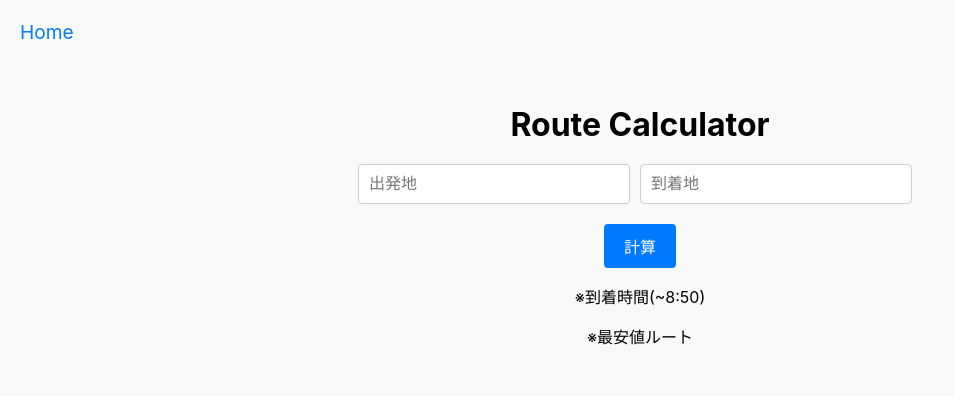
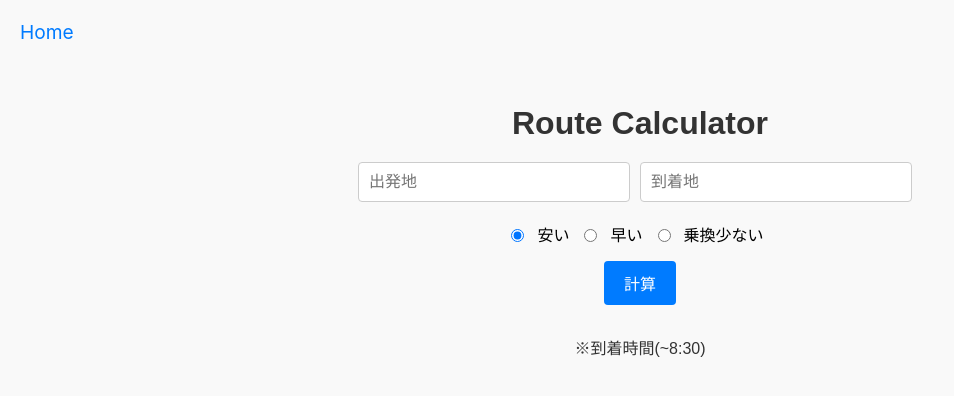
Before and after one commit to Yuta-Do/SearchRequest-Nuxt.js-, a Nuxt app: page /route in a window 1280 px wide. Shown: the top 396 px of the page, without its empty margins (0-954 px from the left). Built offline with nearby package versions, Linux system fonts and the light colour scheme.

Commit message:
routecalc

```diff
--- a/pages/route.vue
+++ b/pages/route.vue
@@ -9,24 +9,55 @@ definePageMeta({
 const origin = ref<string>('');
 const destination = ref<string>('');
 
-const routeInfo = ref<any>(null);
+const routeInfo = ref<any>({
+    duration: '',
+    fare: '',
+    pass: ''
+});
+
+const now = new Date();
+const year = now.getFullYear();
+const month = String(now.getMonth() + 1).padStart(2, '0');
+const day = String(now.getDate()).padStart(2, '0');
+
 const isLoading = ref(false);
+const ticketType = ref<string>('oneWay');
+const searchSelector = ref<string>('1');
+const errorMessage = ref<string>('');
 
 const { $axios } = useNuxtApp();
 
-const routeSearch = async (origin?: string, destination?: string) => {
+const routeSearch = async (origin?: string, destination?: string, searchSelector?: string) => {
     try {
         isLoading.value = true;
-        const response = await $axios.get(`/api2/route?origin=${origin}&destination=${destination}`);
+        errorMessage.value = '';
+        const response = await $axios.get(`/api2/route?origin=${origin}&destination=${destination}&s=${searchSelector}`);
         routeInfo.value = response.data;
-        routeInfo.value.duration = routeInfo.value.duration.replace(/着/, "着\n");
-        routeInfo.value.fare = routeInfo.value.fare.replace(/優先/, "料金");
-        routeInfo.value.pass = routeInfo.value.pass.replace(/定期券 通勤/, "定期代");
+
+        if(routeInfo.value.duration && routeInfo.value.fare){
+            routeInfo.value.duration = cutDuration(routeInfo.value.duration);
+            routeInfo.value.fare = yenToNumber(routeInfo.value.fare);
+            routeInfo.value.pass = routeInfo.value.pass ? yenToNumber(routeInfo.value.pass) : '';
+        }else{
+            errorMessage.value = 'データが見つかりませんでした。';
+        }
+
+        console.log(routeInfo.value);
         isLoading.value = false;
     } catch (error) {
         console.error('Error fetching route info:', error);
+        errorMessage.value = 'データの取得中にエラーが発生しました。'
+        isLoading.value = false;
     }
 };
+
+const yenToNumber = (number: string) => {
+    return parseInt(((number.match(/\d{1,3}(,\d{3})*円/) || [''])[0].replace(/,/g,'')).replace(/円/,''));
+};
+
+const cutDuration = (duration: string) => {
+    return (duration.match(/着\d+分|着\d+時間\d+分/) || [''])[0].replace(/着/, '');
+}
 
 </script>
 
@@ -34,18 +65,41 @@ const routeSearch = async (origin?: string, destination?: string) => {
     <div class="container">
         <h1>Route Calculator</h1>
         <div class="inputs">
-            <input v-model="origin" type="text" placeholder="出発地" class="input-field smaller-input" @keyup.enter="routeSearch(origin, destination)" />
-            <input v-model="destination" type="text" placeholder="到着地" class="input-field smaller-input" @keyup.enter="routeSearch(origin, destination)" />
+            <input v-model="origin" type="text" placeholder="出発地" class="input-field smaller-input" @keyup.enter="routeSearch(origin, destination, searchSelector)" />
+            <input v-model="destination" type="text" placeholder="到着地" class="input-field smaller-input" @keyup.enter="routeSearch(origin, destination, searchSelector)" />
         </div>
-        <button @click="routeSearch(origin, destination)" class="calculate-button larger-button">計算</button>
-        <div v-if="isLoading" class="loading">読み込み中...</div>
-        <div v-else>
-            <p v-if="routeInfo && routeInfo.duration">所要時間：{{ routeInfo.duration }}</p>
-            <p v-if="routeInfo && routeInfo.fare">{{ routeInfo.fare }}</p>
-            <p v-if="routeInfo && routeInfo.pass">{{ routeInfo.pass }}</p>
+        <div class="selector-container">
+            <input type="radio" id="1" v-model="searchSelector" value="1">
+            <label for="1">安い</label>
+
+            <input type="radio" id="0" v-model="searchSelector" value="0">
+            <label for="0">早い</label>
+
+            <input type="radio" id="2" v-model="searchSelector" value="2">
+            <label for="2">乗換少ない</label>
         </div>
-        <p>※到着時間(~8:50)</p>
-        <p>※最安値ルート</p>
+        <button @click="routeSearch(origin, destination, searchSelector)" class="calculate-button larger-button">計算</button>
+        <div v-if="isLoading" class="loading result-box">読み込み中...</div>
+        <div v-else class="result-box">
+            <p v-if="routeInfo && routeInfo.duration">所要時間(片道):{{ routeInfo.duration }}</p>
+            <div v-if="routeInfo && routeInfo.fare">
+                <div class="way-selector">
+                    <input type="radio" id="oneWay" v-model="ticketType" value="oneWay">
+                    <label for="oneWay">片道</label>
+
+                    <input type="radio" id="roundTrip" v-model="ticketType" value="roundTrip">
+                    <label for="roundTrip">往復</label>
+                </div>
+                <div>
+                    <div v-if="ticketType === 'oneWay'">{{ routeInfo.fare }}円</div>
+                    <div v-else>{{ routeInfo.fare * 2 }}円</div>
+                </div>
+            </div>
+            <p v-if="routeInfo && routeInfo.pass">定期券(1ヵ月):{{ routeInfo.pass }}円</p>
+            <p v-if="errorMessage">{{ errorMessage }}</p>
+            <a v-if="routeInfo && routeInfo.duration && routeInfo.fare" :href="`https://transit.yahoo.co.jp/search/print?from=${encodeURIComponent(origin)}&to=${encodeURIComponent(destination)}&y=${year}&m=${month}&d=${day}&hh=08&m1=3&m2=0&type=4&s=${searchSelector}`" target = "_blank">詳細</a>
+        </div>
+        <p class="prerequisites">※到着時間(~8:30)</p>
     </div>
 </template>
 
@@ -55,11 +109,13 @@ const routeSearch = async (origin?: string, destination?: string) => {
     margin: 0 auto;
     padding: 20px;
     text-align: center;
+    font-family: Arial, sans-serif;
 }
 
 h1 {
     font-size: 2em;
     margin-bottom: 20px;
+    color: #333;
 }
 
 .inputs {
@@ -75,6 +131,20 @@ h1 {
     margin-right: 10px;
 }
 
+.selector-container ,
+.way-selector{
+    margin-bottom: 15px;
+    display: flex;
+    justify-content: center;
+}
+
+.selector-container label,
+.way-selector label {
+    font-size: 1em;
+    padding-left: 10px;
+    padding-right: 10px;
+}
+
 .calculate-button {
     padding: 10px 20px;
     font-size: 1em;
@@ -83,6 +153,7 @@ h1 {
     color: white;
     border-radius: 4px;
     cursor: pointer;
+    margin-bottom: 10px;
 }
 
 .calculate-button:hover {
@@ -92,5 +163,33 @@ h1 {
 .loading {
     margin-top: 20px;
     font-size: 1.2em;
+    color: #666;
+}
+
+.result-box{
+    margin-bottom: 20px;
+}
+
+.error-message {
+    color: red;
+    margin-top: 20px;
+    font-size: 1.2em;
+}
+
+p {
+    margin: 10px 0;
+    font-size: 1em;
+    color: #333;
+}
+
+a {
+    display: inline-block;
+    margin-top: 10px;
+    color: #007BFF;
+    text-decoration: none;
+}
+
+a:hover {
+    text-decoration: underline;
 }
 </style>
```
